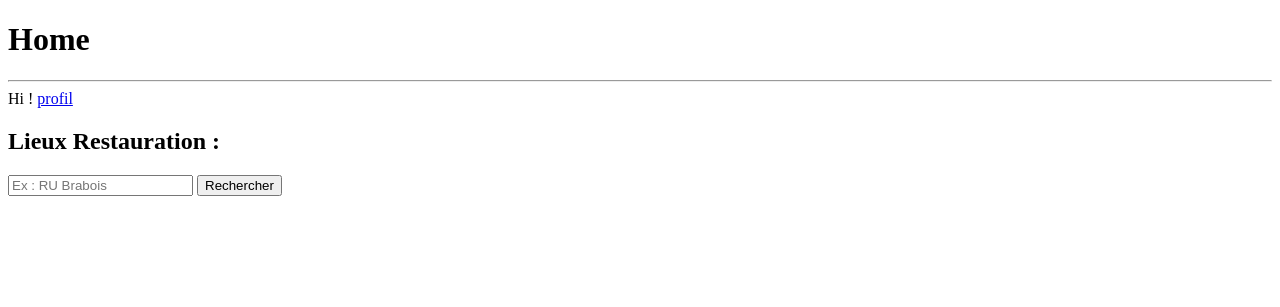
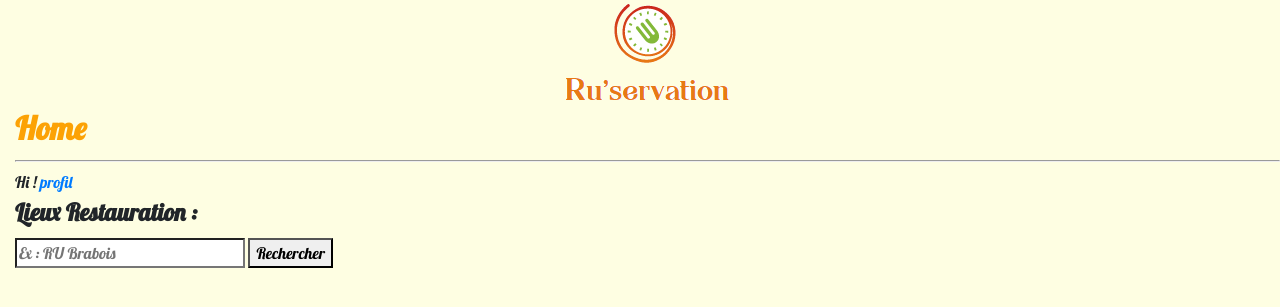
Before and after one commit to BlackShack24/Ru-servation, a Django app: template Ruservation/appPrincipale/templates/appPrincipale/home.html in a window 1280 px wide. Shown: the top 307 px of the page. Run offline with Django 3.2, Linux system fonts and the light colour scheme; the template is opened without the code that fills it, so the values that code supplies are empty; some libraries are stand-ins or nearby versions.

Commit message:
Du CSS tro booooo

```diff
--- /dev/null
+++ b/Ruservation/appPrincipale/static/css/appPrincipale.css
@@ -0,0 +1,15 @@
+body {
+    padding-left: 15px;
+    font-family: 'Lobster';
+    background-color: #fefee2;
+}
+
+h1 {
+	color: #FCA205;
+}
+
+img.logo {
+   display: block;
+   margin-left: auto;
+   margin-right: auto;
+}
--- a/Ruservation/appPrincipale/templates/appPrincipale/base.html
+++ b/Ruservation/appPrincipale/templates/appPrincipale/base.html
@@ -2,10 +2,15 @@
 <html>
 <head>
   <meta charset="utf-8">
+  {% load static %}
+  <link rel="stylesheet" type="text/css" href="{% static 'css/bootstrap-reboot.css' %}" />
+  <link href="https://fonts.googleapis.com/css?family=Lobster" rel="stylesheet">
+  <link rel="stylesheet" href="{% static 'css/appPrincipale.css' %}">
   <title></title>
 </head>
 <body>
   <header>
+    <img class="logo" src="{% static 'img/logo.png' %}" alt="Logo">
     <h1>{% block title %}{% endblock %}</h1>
   </header>
   <hr>
--- a/Ruservation/appPrincipale/templates/appPrincipale/lieu.html
+++ b/Ruservation/appPrincipale/templates/appPrincipale/lieu.html
@@ -26,7 +26,7 @@
      <div>
         <form name="geoLoc" action="/appPrincipale/geoLoc/{{ lieu.id }}/" method="post">
            {% csrf_token %}
-           <input type="submit" value="Y aller (fonctionne pas)">
+           <input type="submit" value="Y aller">
         </form>
         <span>Temps d'attente : {{ lieu.tempsAttente }}</span>
      </div><br>
```
Also changed, not shown: Ruservation/appPrincipale/static/img/logo.png (added), Ruservation/db.sqlite3.
